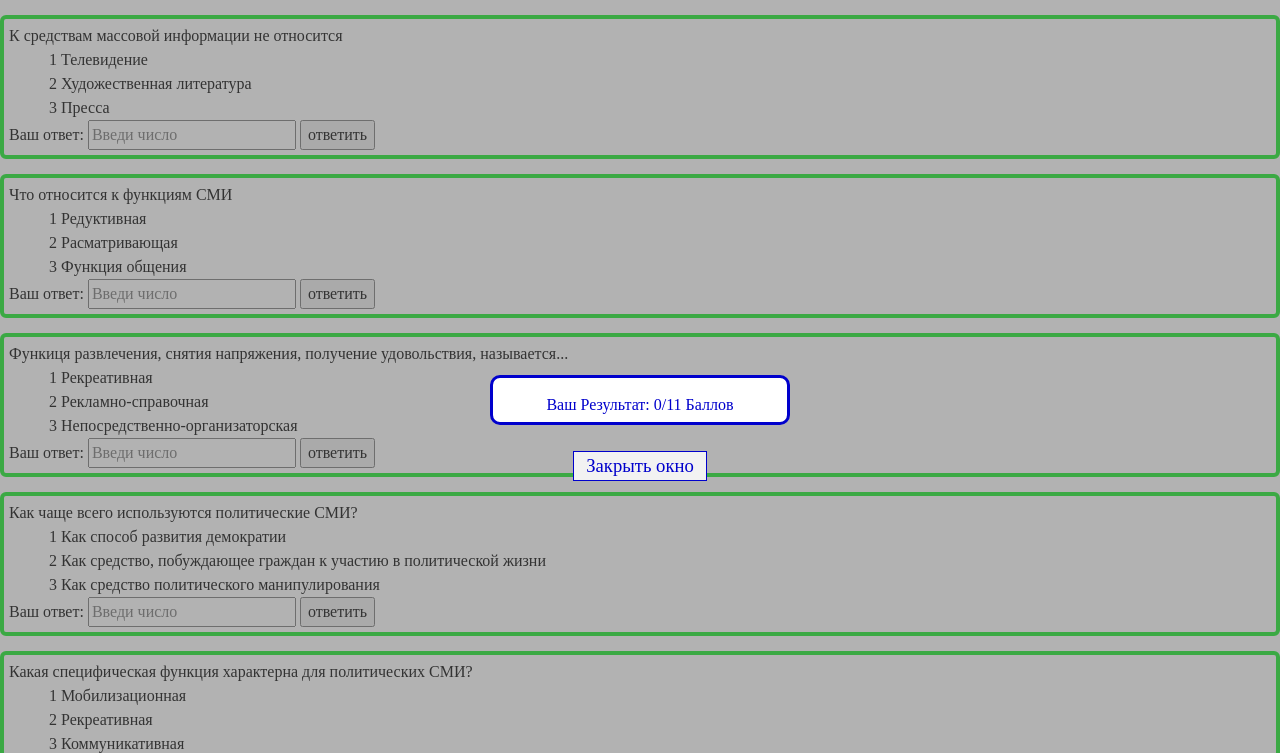
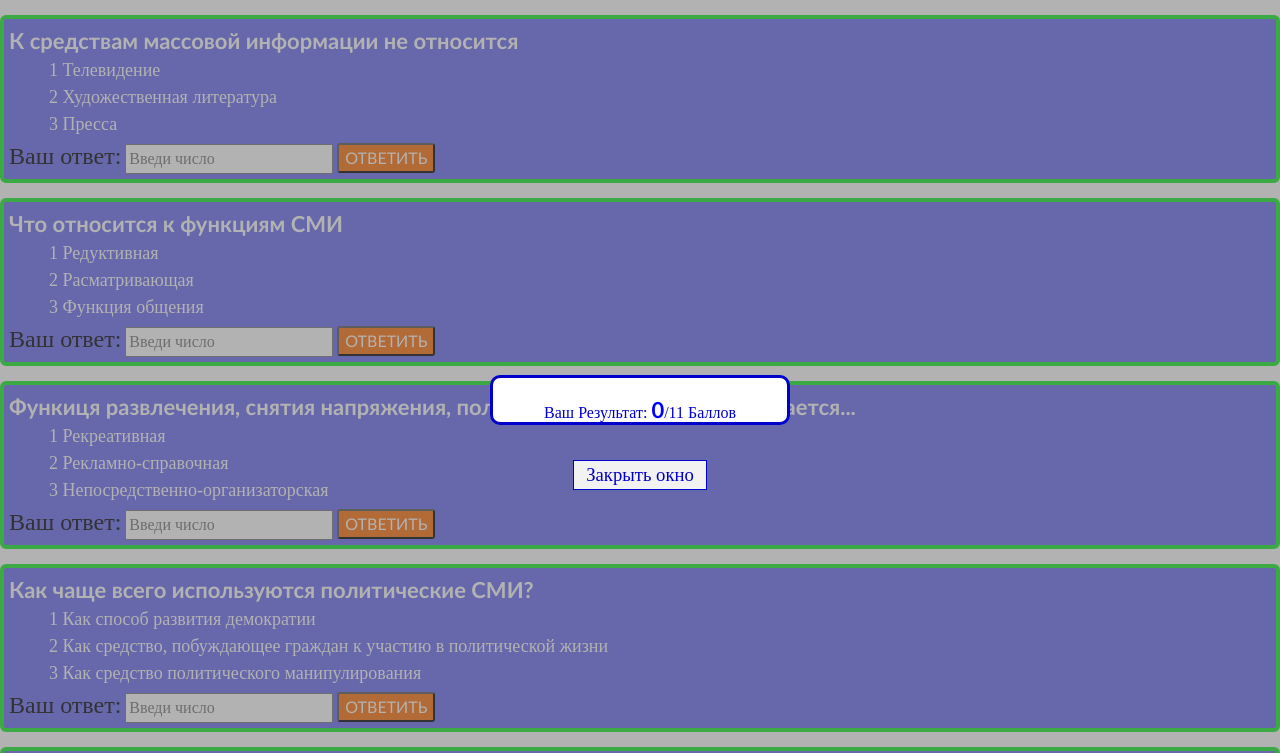
Before and after one commit to ArtChair/SMI, a plain HTML site: page test.html in a window 1280 px wide. Both pictures are taken after a click on the link "УЗНАТЬ РЕЗУЛЬТАТ". Shown: the top 753 px of the page. Drawn offline with Linux system fonts and the light colour scheme.

Commit message:
Add files via upload

```diff
--- a/css/test.css
+++ b/css/test.css
@@ -86,11 +86,37 @@ select {
     max-width: 1280px;
     margin: 0 auto;
 }
+label {
+    font-size: 1.5em;
+    color: #000000;
+}
+li {
+  font-size: 18px;
+  color: white;
+}
+span {
+  color: white;
+  font-size: 22px;
+  font-weight: bold;
+  font-family: 'Gill Sans', 'Gill Sans MT', Calibri, 'Trebuchet MS', sans-serif;
+}
+button {
+  background-color: #ff6e07;
+  border-radius: 3px;
+  color: white;
+  font-family: 'Trebuchet MS', 'Lucida Sans Unicode', 'Lucida Grande', 'Lucida Sans', Arial, sans-serif;
+  text-transform: uppercase;
+}
+button:hover {
+  cursor: pointer;
+  opacity: 0.7;
+}
 .question {
     border: 4px solid rgb(17, 238, 35);
     border-radius: 6px;
     margin: 15px 0;
     padding: 5px;
+    background-color: #6868f1;
     /* text-align: center; */
 }
 .menu {
@@ -103,19 +129,10 @@ select {
     list-style-type: none;
     margin-left: 40px;
 }
-/* .result {
-    width: 300px;
-    height: 50px;
-    text-align: center;
-    padding: 15px;
-    border: 3px solid #0000cc;
-    border-radius: 10px;
-    color: #0000cc;
-    display: none;
+.result-active {
+  color: blue;
 }
-.result:target {
-    display: block;
-} */
+
 #zatemnenie {
     background: rgba(102, 102, 102, 0.5);
     width: 100%;
--- a/script/script.js
+++ b/script/script.js
@@ -29,6 +29,7 @@ const button5 = document.getElementById('btn5');
 // const button = document.getElementById('btn');
 
 button1.onclick = function() {
+    if (ans1.value > 0 && ans1.value < 4) {
         if (ans1.value == 2) {
             ans1.setAttribute('disabled', true);
             button1.setAttribute('disabled', true);
@@ -36,19 +37,25 @@ button1.onclick = function() {
         if (ans1.value == 2) {
             point+=2
         }
+
         else {
             ans1.setAttribute('disabled', true);
             button1.setAttribute('disabled', true);
+
         }
         console.log(point)
         resultActive.innerHTML = point
+        button1.style.backgroundColor = 'gray'
+    }
 }
 
 
 button2.onclick = function() {
+    if (ans2.value > 0 && ans2.value < 4) {
         if (ans2.value == 3) {
             ans2.setAttribute('disabled', true);
             button2.setAttribute('disabled', true);
+
         }
 
         if (ans2.value == 3) {
@@ -57,15 +64,20 @@ button2.onclick = function() {
         else {
             ans2.setAttribute('disabled', true);
             button2.setAttribute('disabled', true);
+
         }
         console.log(point)
         resultActive.innerHTML = point
+        button2.style.backgroundColor = 'gray'
+    }
 }
 
 button3.onclick = function() {
+    if (ans3.value > 0 && ans3.value < 4) {
         if (ans3.value == 1) {
             ans3.setAttribute('disabled', true);
             button3.setAttribute('disabled', true);
+
         }
         if (ans3.value == 1) {
             point+=2
@@ -73,15 +85,20 @@ button3.onclick = function() {
         else {
             ans3.setAttribute('disabled', true);
             button3.setAttribute('disabled', true);
+
         }
         console.log(point)
         resultActive.innerHTML = point
+        button3.style.backgroundColor = 'gray'
+    }
 }
 
 button4.onclick = function() {
+    if (ans4.value > 0 && ans4.value < 4) {
         if (ans4.value == 3) {
             ans4.setAttribute('disabled', true);
             button4.setAttribute('disabled', true);
+
         }
         if (ans4.value == 3) {
             point+=3
@@ -89,15 +106,20 @@ button4.onclick = function() {
         else {
             ans4.setAttribute('disabled', true);
             button4.setAttribute('disabled', true);
+
         }
         console.log(point)
         resultActive.innerHTML = point
+        button4.style.backgroundColor = 'gray'
+    }
 }
 
 button5.onclick = function() {
+    if (ans5.value > 0 && ans5.value < 4) {
         if (ans5.value == 1) {
             ans5.setAttribute('disabled', true);
             button5.setAttribute('disabled', true);
+
 
         }
         if (ans5.value == 1) {
@@ -109,6 +131,8 @@ button5.onclick = function() {
         }
         console.log(point)
         resultActive.innerHTML = point
+        button1.style.backgroundColor = 'gray'
+    }
 }
 
 resultActive.innerHTML = point
```
Also changed, not shown: 1 other file. Lines whose indentation alone changed are shown as unchanged.
